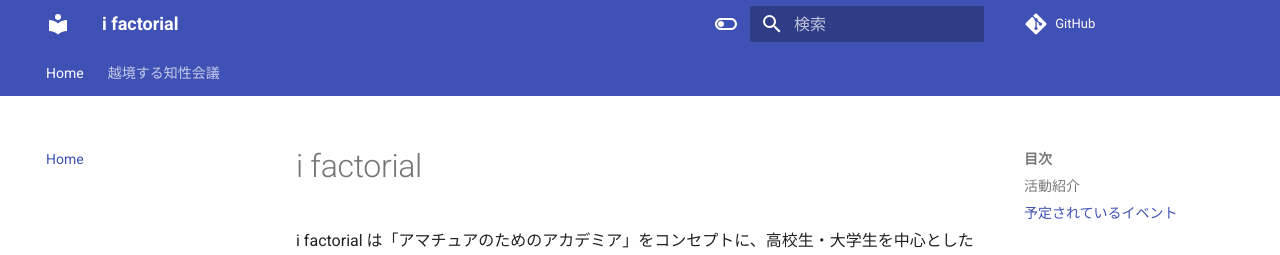
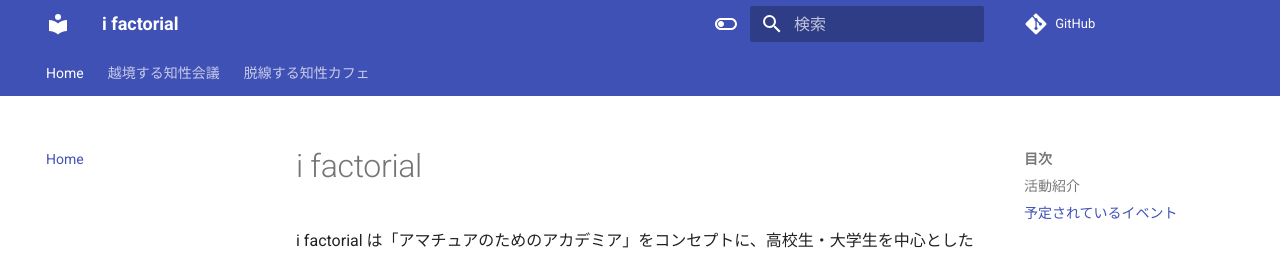
Before and after one commit to i-factorial/ifactorial_website, an MkDocs documentation site: the page built from docs/index.md, in a window 1280 px wide and 934 px high. Shown: the top 255 px of the window. Built offline with MkDocs 1.6.1 and Material for MkDocs 9.7.7, drawn with Linux system fonts in a browser that asks for light colours; comment, search, counter and statistics services are not loaded.

Commit message:
fix navigation.

```diff
--- a/mkdocs.yml
+++ b/mkdocs.yml
@@ -26,6 +26,8 @@
   - "越境する知性会議":
       - About: "ekkyo/ekkyo_about.md"
       - "第四回": "ekkyo/event4.md"
+  - "脱線する知性カフェ":
+      - About: "ekkyo/dassen_about.md"
 markdown_extensions:
   - pymdownx.highlight:
       linenums: true
```
